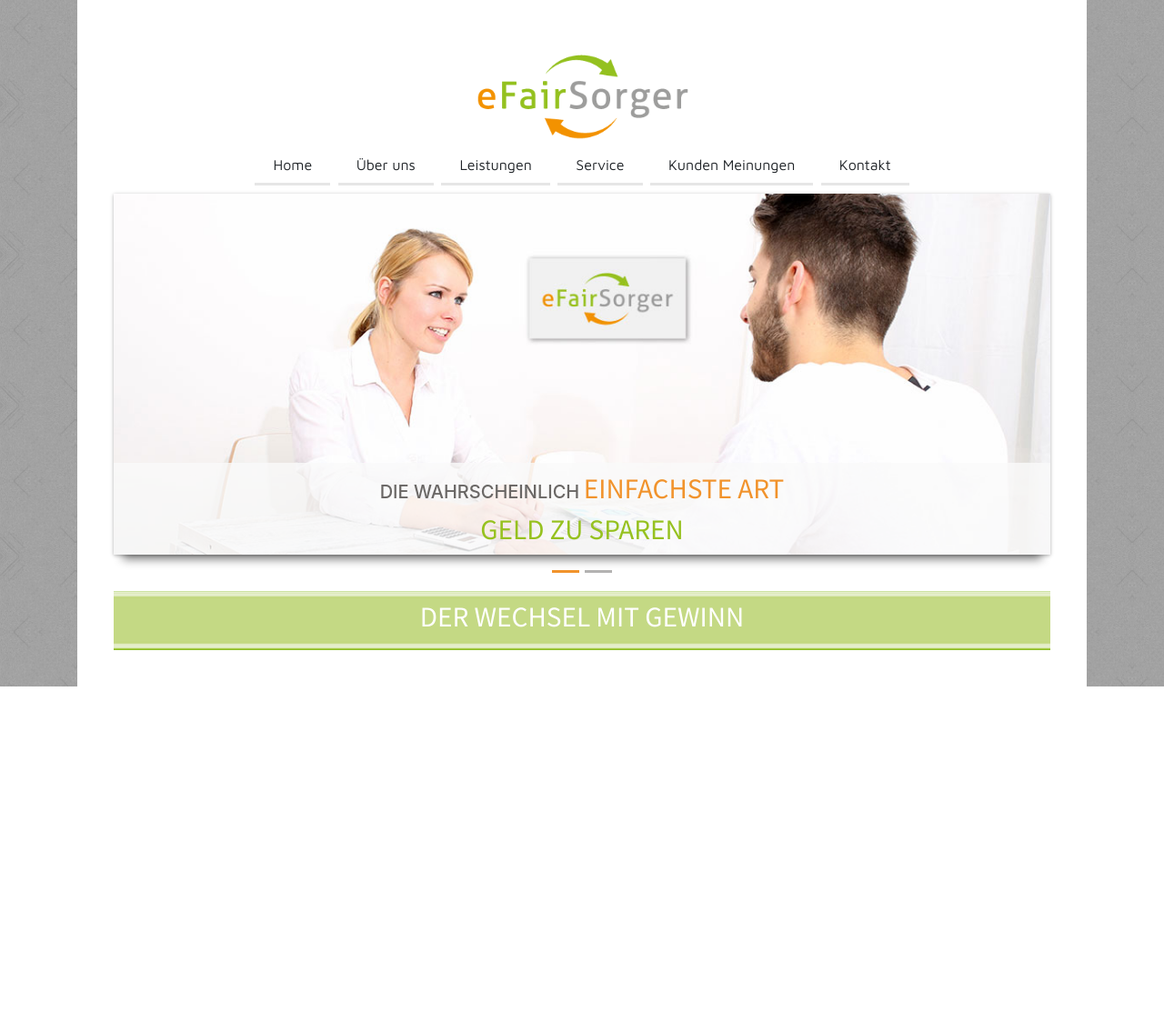
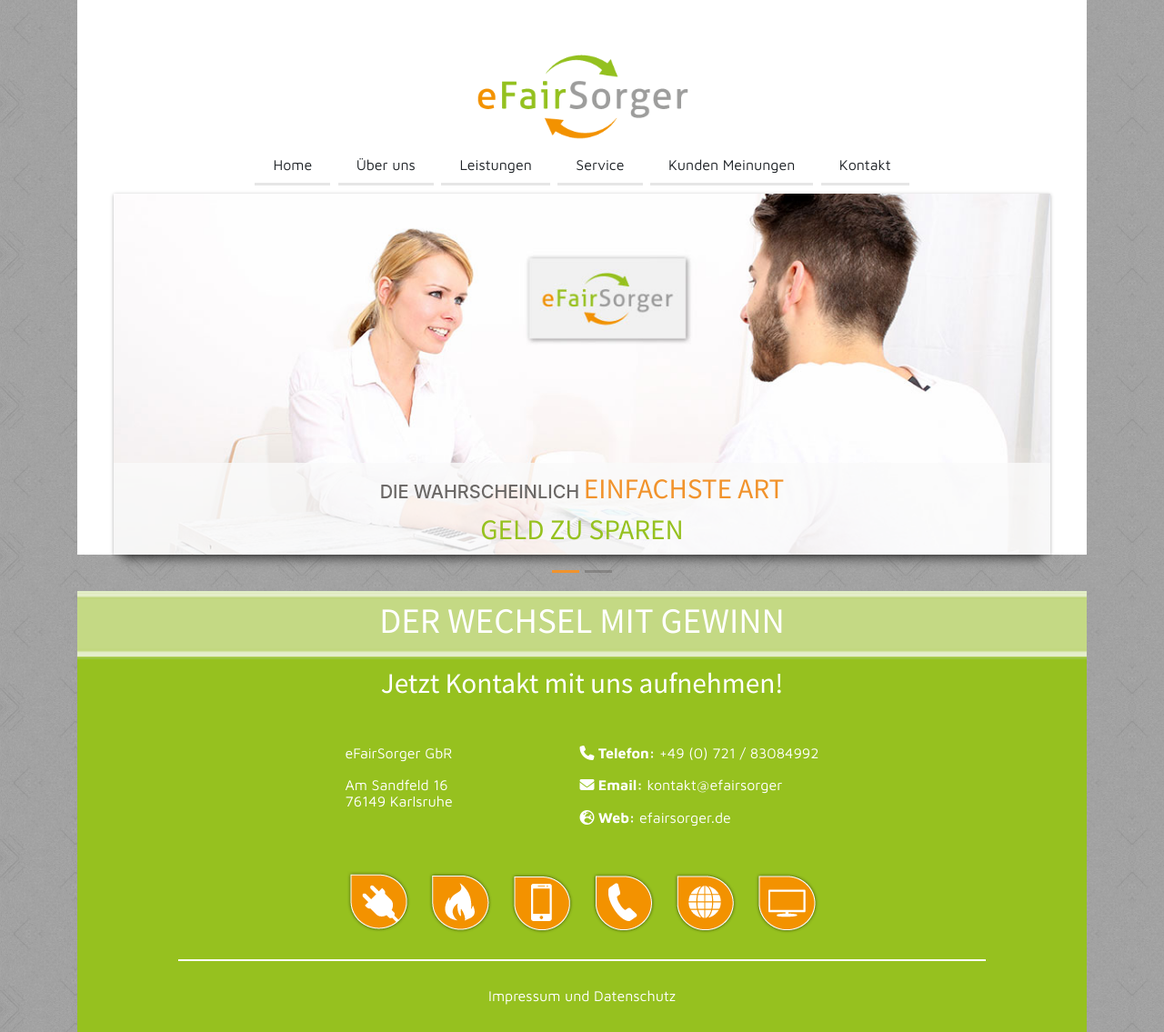
Before and after one commit to eFairSorger-GbR/efairsorger_homepage, a PHP site: page / in a window 1280 px wide. Shown: the part 52-1187 px from the top of the page at 91% size. Before the commit the page ends 807 px from the top, so only its background shows below. Run offline with PHP 8.4, Linux system fonts and the light colour scheme; some libraries are stand-ins or nearby versions.

Commit message:
FEAT: footer done

```diff
--- a/assets/stylesheets/css/config/utilities.css
+++ b/assets/stylesheets/css/config/utilities.css
@@ -9,8 +9,8 @@ body {
 
 .container-main {
   background-color: white;
-  margin: 51px auto auto 0;
-  padding: 40px; }
+  margin: 51px auto 0 0;
+  padding: 40px 40px 0 40px; }
 
 h3 {
   font-weight: bold; }
--- a/assets/stylesheets/css/style.css
+++ b/assets/stylesheets/css/style.css
@@ -19,8 +19,8 @@ body {
 
 .container-main {
   background-color: white;
-  margin: 51px auto auto 0;
-  padding: 40px; }
+  margin: 51px auto 0 0;
+  padding: 40px 40px 0 40px; }
 
 h3 {
   font-weight: bold; }
@@ -193,11 +193,50 @@ a:hover {
 .light-white-bg {
   background-color: rgba(250, 250, 250, 0.8) !important; }
 
+#footer {
+  margin-top: 40px;
+  color: white;
+  background-color: #96C11F;
+  text-align: center;
+  line-height: 1.1em; }
+  #footer p {
+    color: white;
+    font-size: 1em; }
+
 .footer-stripe-green {
   background-image: url("/assets/images/bg_green_stripes_bottom.png");
-  color: white;
   padding: 10px 0;
   background-position: center;
   background-size: contain;
+  text-align: center;
+  margin-bottom: -2px; }
+
+.footer-information {
+  padding: 10px;
+  max-width: 575px;
+  display: inline-block; }
+  .footer-information h3 {
+    text-align: center; }
+  .footer-information img {
+    width: 100%; }
+
+.footer-contact {
   margin-top: 40px;
-  text-align: center; }
+  margin-bottom: 5px;
+  display: flex;
+  justify-content: space-between;
+  flex-wrap: wrap; }
+  .footer-contact div {
+    width: auto;
+    padding: 10px;
+    white-space: nowrap;
+    text-align: left; }
+
+.footer-disclaimer {
+  padding: 30px;
+  text-align: center;
+  border-top: 2px solid white;
+  width: 80%;
+  display: inline-block; }
+  .footer-disclaimer a:hover {
+    opacity: 0.6; }
--- a/assets/stylesheets/scss/config/utilities.scss
+++ b/assets/stylesheets/scss/config/utilities.scss
@@ -12,10 +12,14 @@ body {
   padding: 0;
 }
 
+.container {
+
+}
+
 .container-main {
   background-color: $color-bg;
-  margin: 51px auto auto 0;
-  padding: 40px;
+  margin: 51px auto 0 0;
+  padding: 40px 40px 0 40px;
 }
 
 
--- a/index.html
+++ b/index.html
@@ -92,9 +92,10 @@
 
         <!-- carousel end -->
 
-        <!-- include footer -->
-        <div w3-include-html="shared_html/footer.html" class="footer"></div>
       </div>
+
+      <!-- include footer -->
+      <div w3-include-html="shared_html/footer.html" id="footer"></div>
     </div>
 
 
--- a/shared_html/footer.html
+++ b/shared_html/footer.html
@@ -1,17 +1,30 @@
 <div class="footer-stripe-green">
-  <h3>DER WECHSEL MIT GEWINN</h3>
+  <h2>DER WECHSEL MIT GEWINN</h2>
 </div>
-<div class="footer-lower-part">
+<div class="footer-information">
+  <h3>Jetzt Kontakt mit uns aufnehmen!</h3>
   <div class="footer-contact">
     <div>
-
+      <p>
+        eFairSorger GbR<br>
+        <br>
+        Am Sandfeld 16<br>
+        76149 Karlsruhe
+      </p>
     </div>
     <div>
-
+      <p>
+        <span class="fbold"><i class="fas fa-phone"></i> Telefon:</span> +49 (0) 721 / 83084992
+        <br><br>
+        <span class="fbold"><i class="fas fa-envelope"></i> Email:</span> kontakt@efairsorger
+        <br><br>
+        <span class="fbold"><i class="fas fa-globe-europe"></i> Web:</span> efairsorger.de
+      </p>
     </div>
   </div>
+  <img src="/assets/images/EF_Icons_CI.png" alt="">
+</div>
 
-  <div class="footer-disclaimer">
-
-  </div>
+<div class="footer-disclaimer">
+  <a href="/impressum.html">Impressum und Datenschutz</a>
 </div>
```
Also changed, not shown: assets/stylesheets/css/components/components.css (+41 -2 lines), assets/stylesheets/css/components/footer.css (+41 -2 lines), assets/stylesheets/scss/components/footer.scss (+56 -1 lines), assets/images/EF_Icons_CI.png (added).
